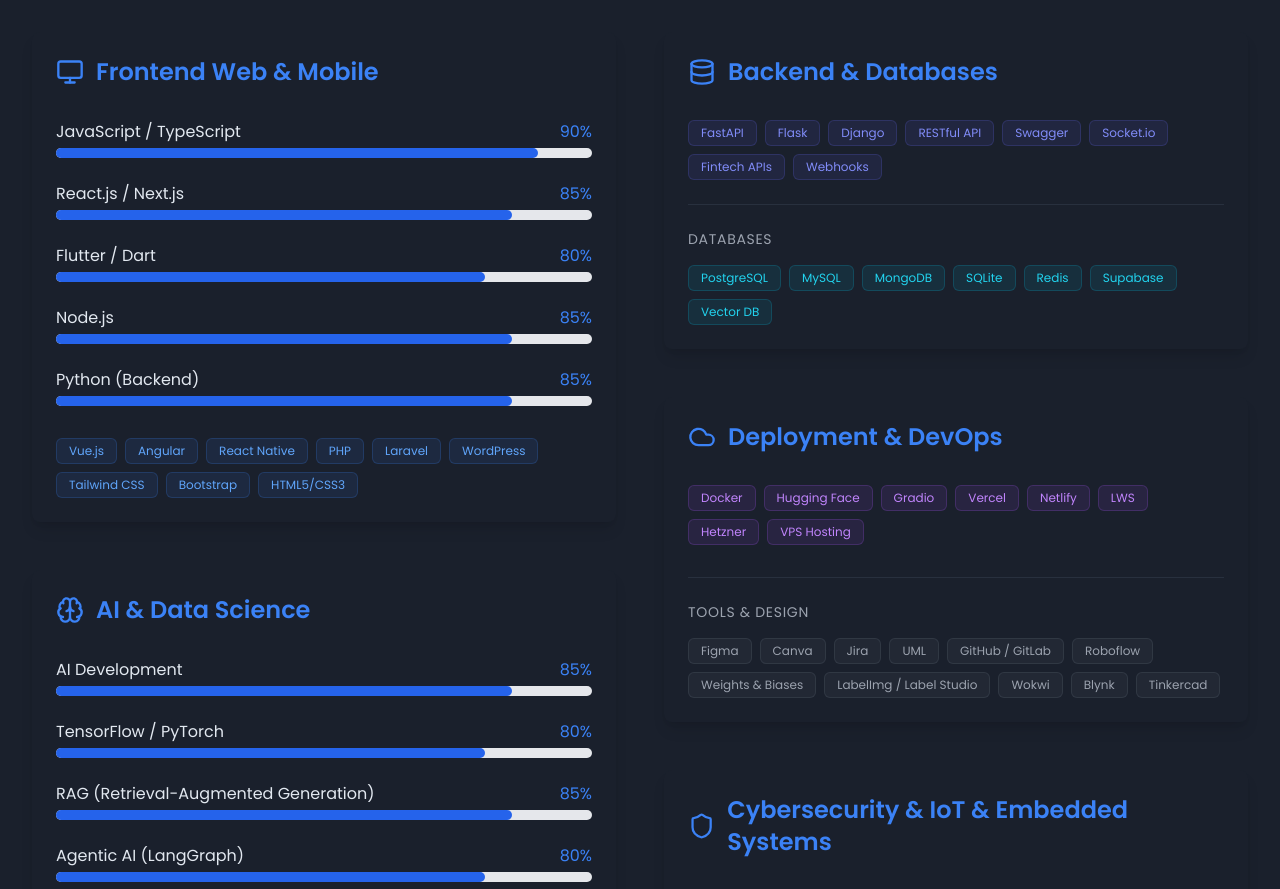
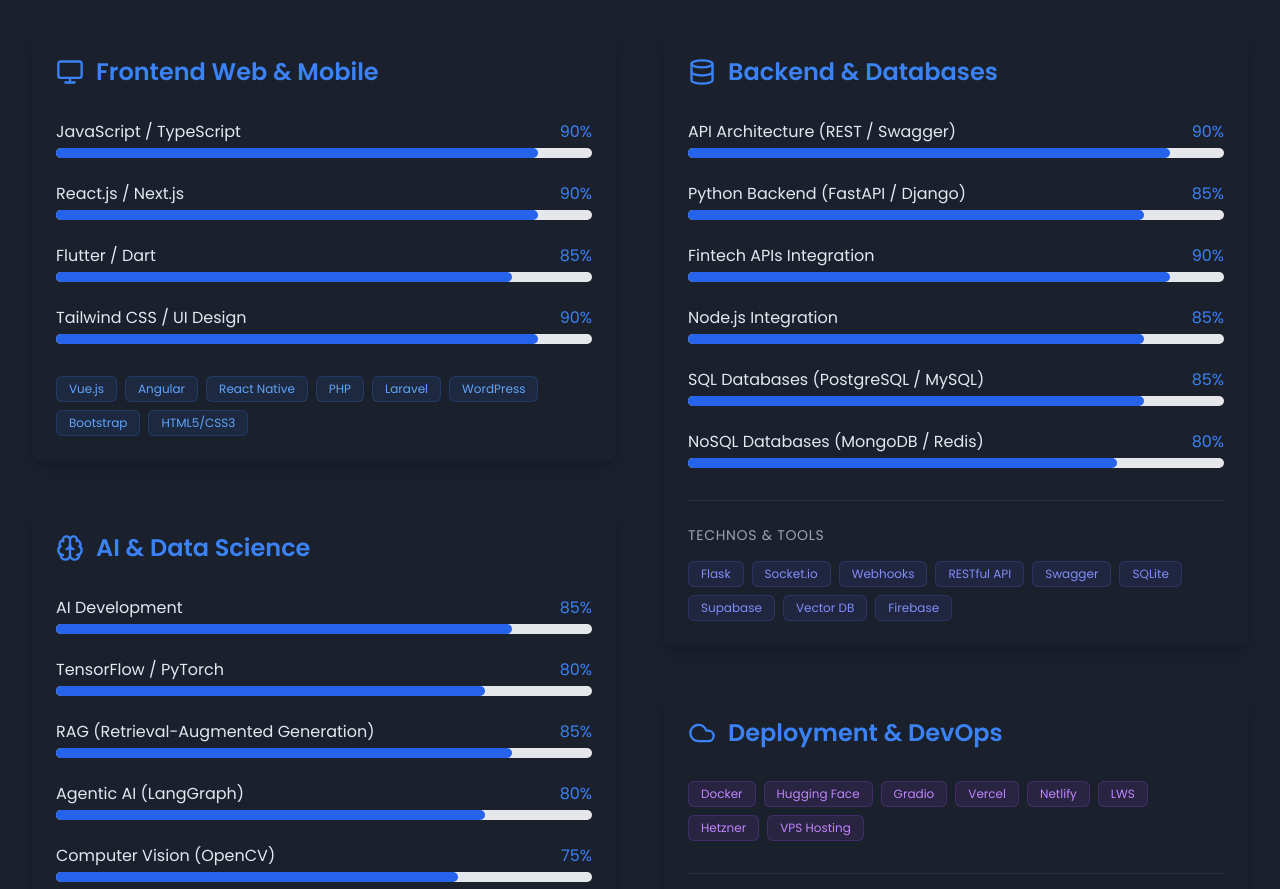
Before and after one commit to Damasoumana1/mon-portfolio, a React (Vite) app: page / in a window 1280 px wide. Shown: the part 2540-3429 px from the top of the page. Built offline with nearby package versions, Linux system fonts and the light colour scheme.

Commit message:
Update: Transformation de la section Backend en barres de progression et ajout des Fintech APIs

```diff
--- a/src/components/Skills.jsx
+++ b/src/components/Skills.jsx
@@ -12,10 +12,18 @@ const Skills = () => {
     // Expertises Coeurs (Barres de progression)
     const webMobileExpertise = [
         { name: 'JavaScript / TypeScript', level: 90 },
-        { name: 'React.js / Next.js', level: 85 },
-        { name: 'Flutter / Dart', level: 80 },
-        { name: 'Node.js', level: 85 },
-        { name: 'Python (Backend)', level: 85 },
+        { name: 'React.js / Next.js', level: 90 },
+        { name: 'Flutter / Dart', level: 85 },
+        { name: 'Tailwind CSS / UI Design', level: 90 },
+    ];
+
+    const backendExpertise = [
+        { name: getTranslation(language, 'skills.items.apiArchitect'), level: 90 },
+        { name: getTranslation(language, 'skills.items.pythonBackend'), level: 85 },
+        { name: getTranslation(language, 'skills.items.fintechIntegration'), level: 90 },
+        { name: getTranslation(language, 'skills.items.nodeIntegration'), level: 85 },
+        { name: getTranslation(language, 'skills.items.sqlDatabases'), level: 85 },
+        { name: getTranslation(language, 'skills.items.nosqlDatabases'), level: 80 },
     ];
 
     const aiDataExpertise = [
@@ -31,7 +39,7 @@ const Skills = () => {
 
     // Compétences Secondaires & Outils (Badges)
     const webFrameworks = [
-        'Vue.js', 'Angular', 'React Native', 'PHP', 'Laravel', 'WordPress', 'Tailwind CSS', 'Bootstrap', 'HTML5/CSS3'
+        'Vue.js', 'Angular', 'React Native', 'PHP', 'Laravel', 'WordPress', 'Bootstrap', 'HTML5/CSS3'
     ];
 
     const aiTools = [
@@ -40,11 +48,11 @@ const Skills = () => {
     ];
 
     const backendAPIs = [
-        'FastAPI', 'Flask', 'Django', 'RESTful API', 'Swagger', 'Socket.io', 'Fintech APIs', 'Webhooks'
+        'Flask', 'Socket.io', 'Webhooks', 'RESTful API', 'Swagger'
     ];
 
     const databases = [
-        'PostgreSQL', 'MySQL', 'MongoDB', 'SQLite', 'Redis', 'Supabase', 'Vector DB'
+        'SQLite', 'Supabase', 'Vector DB', 'Firebase'
     ];
 
     const devOpsCloud = [
@@ -115,13 +123,15 @@ const Skills = () => {
                                 <Database className="mr-3 text-blue-500" size={28} />
                                 {getTranslation(language, 'skills.apiDatabase')}
                             </h3>
-                            <div className="flex flex-wrap gap-2 mb-6">
-                                {backendAPIs.map(skill => <SkillBadge key={skill} name={skill} color="indigo" />)}
+                            <div className="space-y-6">
+                                {backendExpertise.map((skill) => (
+                                    <ProgressBar key={skill.name} label={skill.name} value={skill.level} />
+                                ))}
                             </div>
-                            <div className="border-t border-gray-700/50 pt-6">
-                                <h4 className="text-sm font-uppercase tracking-wider text-gray-400 mb-4 uppercase">Databases</h4>
+                            <div className="mt-8 border-t border-gray-700/50 pt-6">
+                                <h4 className="text-sm font-uppercase tracking-wider text-gray-400 mb-4 uppercase">Technos & Tools</h4>
                                 <div className="flex flex-wrap gap-2">
-                                    {databases.map(skill => <SkillBadge key={skill} name={skill} color="cyan" />)}
+                                    {[...backendAPIs, ...databases].map(skill => <SkillBadge key={skill} name={skill} color="indigo" />)}
                                 </div>
                             </div>
                         </Card>
--- a/src/translations/translations.js
+++ b/src/translations/translations.js
@@ -131,6 +131,12 @@ export const translations = {
                 rest_api: "Architecture RESTful API & Swagger",
                 socket_io: "Real-time (Socket.io)",
                 fintech_api: "Intégration API Fintech",
+                apiArchitect: "Architecture API (REST / Swagger)",
+                pythonBackend: "Python Backend (FastAPI / Django)",
+                nodeIntegration: "Node.js Integration",
+                fintechIntegration: "Intégration Fintech APIs",
+                sqlDatabases: "Bases de données SQL (PostgreSQL / MySQL)",
+                nosqlDatabases: "Bases de données NoSQL (MongoDB / Redis)",
 
                 // Databases & DevOps
                 sql_nosql: "PostgreSQL / MySQL / MongoDB",
@@ -373,6 +379,12 @@ export const translations = {
                 rest_api: "RESTful API Architecture & Swagger",
                 socket_io: "Real-time (Socket.io)",
                 fintech_api: "Fintech API Integration",
+                apiArchitect: "API Architecture (REST / Swagger)",
+                pythonBackend: "Python Backend (FastAPI / Django)",
+                nodeIntegration: "Node.js Integration",
+                fintechIntegration: "Fintech APIs Integration",
+                sqlDatabases: "SQL Databases (PostgreSQL / MySQL)",
+                nosqlDatabases: "NoSQL Databases (MongoDB / Redis)",
 
                 // Databases & DevOps
                 sql_nosql: "PostgreSQL / MySQL / MongoDB",
```
